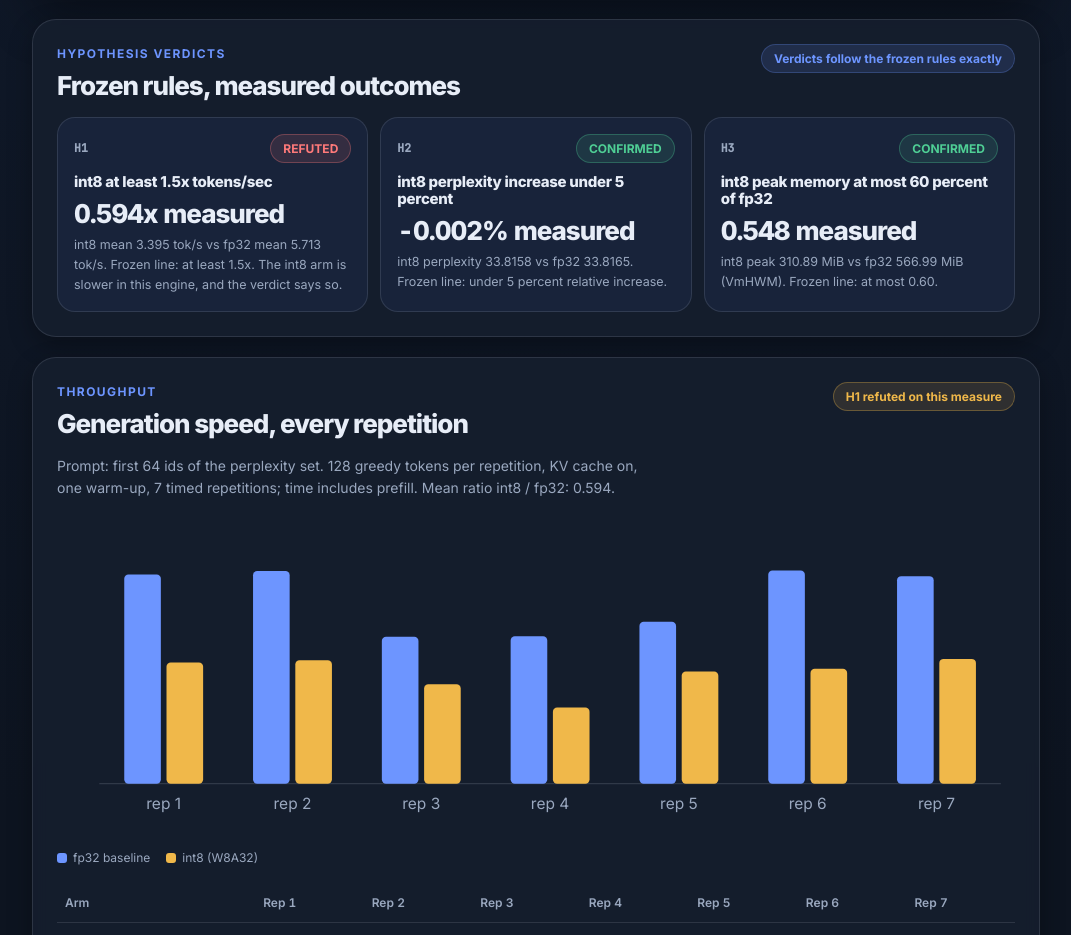
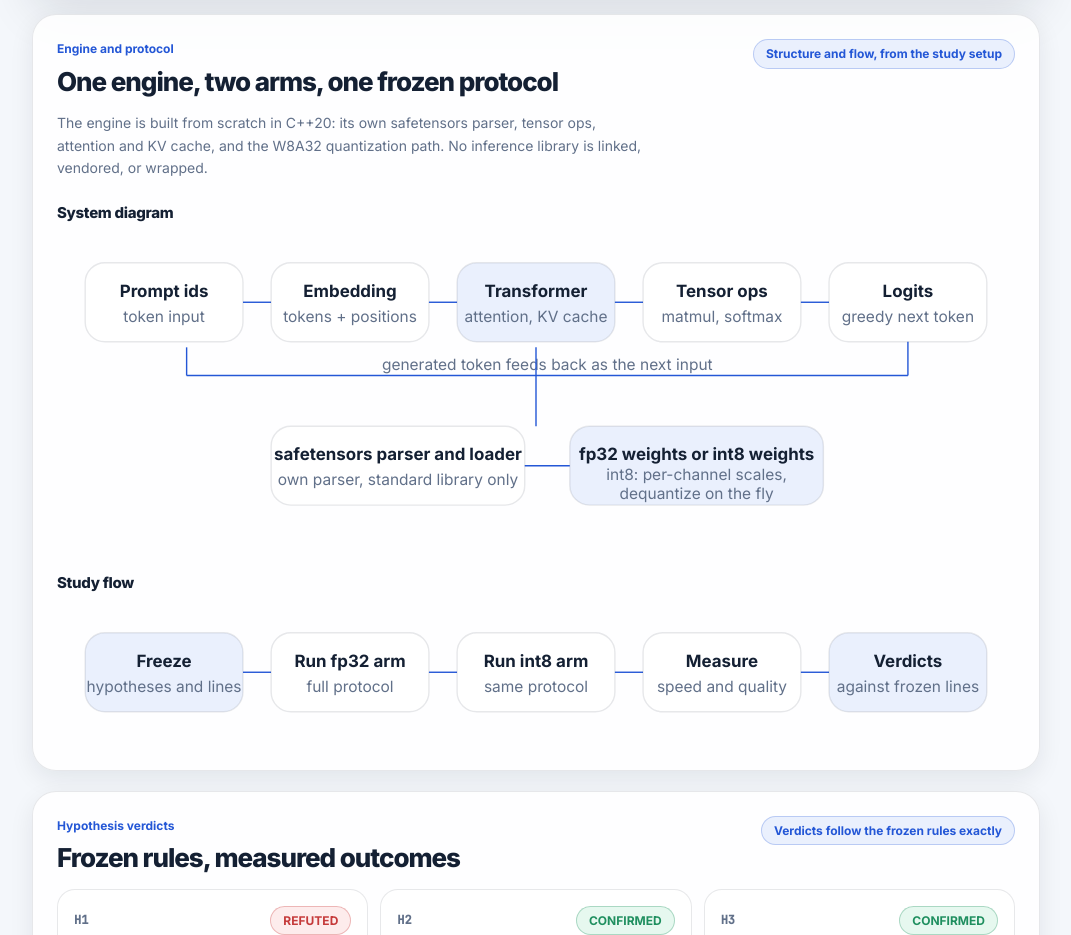
Before and after one commit to JesunAhmadUshno/cpp-inference-engine-lab, a React (Vite) app in the folder site/: page / in a window 1280 px wide. Shown: the part 617-1552 px from the top of the page, without its empty margins (104-1175 px from the left). Built offline with nearby package versions, Linux system fonts and the light colour scheme.

Commit message:
Align site design to the llm-observability Hallmark reference language

```diff
--- a/site/src/App.jsx
+++ b/site/src/App.jsx
@@ -17,6 +17,65 @@ function VerdictCard({ id, title, verdict, good, measured, line }) {
       <div className="num">{measured}</div>
       <div className="cap">{line}</div>
     </div>
+  );
+}
+
+function EngineDiagram() {
+  const boxes = [
+    [20, 'Prompt ids', 'token input'],
+    [152, 'Embedding', 'tokens + positions'],
+    [284, 'Transformer', 'attention, KV cache'],
+    [416, 'Tensor ops', 'matmul, softmax'],
+    [548, 'Logits', 'greedy next token'],
+  ];
+  return (
+    <div>
+      <svg className="diagram" viewBox="0 0 680 228" role="img" aria-label="System diagram of the from-scratch C++ inference engine: prompt ids flow through embedding, transformer blocks and tensor ops to logits, fed by weights loaded from safetensors in fp32 or int8 form">
+        {boxes.map(([x, title, sub], i) => (
+          <g key={title}>
+            <rect className={i === 2 ? 'box-accent' : 'box'} x={x} y="24" width="112" height="56" rx="14" />
+            <text className="box-title" x={x + 56} y="48" textAnchor="middle">{title}</text>
+            <text x={x + 56} y="66" textAnchor="middle">{sub}</text>
+            {i < boxes.length - 1 && <line className="arrow" x1={x + 112} y1="52" x2={x + 132} y2="52" />}
+          </g>
+        ))}
+        <line className="arrow" x1="604" y1="80" x2="604" y2="104" />
+        <line className="arrow" x1="604" y1="104" x2="92" y2="104" />
+        <line className="arrow" x1="92" y1="104" x2="92" y2="84" />
+        <text x="348" y="100" textAnchor="middle">generated token feeds back as the next input</text>
+        <rect className="box" x="152" y="140" width="180" height="56" rx="14" />
+        <text className="box-title" x="242" y="164" textAnchor="middle">safetensors parser and loader</text>
+        <text x="242" y="182" textAnchor="middle">own parser, standard library only</text>
+        <rect className="box-accent" x="364" y="140" width="180" height="56" rx="14" />
+        <text className="box-title" x="454" y="164" textAnchor="middle">fp32 weights or int8 weights</text>
+        <text x="454" y="178" textAnchor="middle">int8: per-channel scales,</text>
+        <text x="454" y="192" textAnchor="middle">dequantize on the fly</text>
+        <line className="arrow" x1="332" y1="168" x2="364" y2="168" />
+        <line className="arrow" x1="340" y1="140" x2="340" y2="84" />
+      </svg>
+    </div>
+  );
+}
+
+function FlowDiagram() {
+  const steps = [
+    [20, 'Freeze', 'hypotheses and lines'],
+    [152, 'Run fp32 arm', 'full protocol'],
+    [284, 'Run int8 arm', 'same protocol'],
+    [416, 'Measure', 'speed and quality'],
+    [548, 'Verdicts', 'against frozen lines'],
+  ];
+  return (
+    <svg className="diagram" viewBox="0 0 680 104" role="img" aria-label="Flow diagram of the study protocol: hypotheses frozen first, then both arms run and measured, then verdicts compared with the frozen lines">
+      {steps.map(([x, title, sub], i) => (
+        <g key={title}>
+          <rect className={i === 0 || i === 4 ? 'box-accent' : 'box'} x={x} y="24" width="112" height="56" rx="14" />
+          <text className="box-title" x={x + 56} y="48" textAnchor="middle">{title}</text>
+          <text x={x + 56} y="66" textAnchor="middle">{sub}</text>
+          {i < steps.length - 1 && <line className="arrow" x1={x + 112} y1="52" x2={x + 132} y2="52" />}
+        </g>
+      ))}
+    </svg>
   );
 }
 
@@ -64,6 +123,7 @@ export default function App() {
       <nav className="top">
         <a className="brand" href={REPO}>cpp-inference-engine-lab</a>
         <div className="links">
+          <a href="#engine">Engine</a>
           <a href="#verdicts">Verdicts</a>
           <a href="#throughput">Throughput</a>
           <a href="#quality">Quality and memory</a>
@@ -105,6 +165,26 @@ export default function App() {
             <div className="cap">predicted tokens in the frozen perplexity set, both arms</div>
           </div>
         </div>
+      </section>
+
+
+      <section id="engine" className="card">
+        <div className="head">
+          <div>
+            <p className="eyebrow">Engine and protocol</p>
+            <h2>One engine, two arms, one frozen protocol</h2>
+          </div>
+          <span className="pill info">Structure and flow, from the study setup</span>
+        </div>
+        <p className="sub">
+          The engine is built from scratch in C++20: its own safetensors parser, tensor ops,
+          attention and KV cache, and the W8A32 quantization path. No inference library is
+          linked, vendored, or wrapped.
+        </p>
+        <h3 className="block">System diagram</h3>
+        <EngineDiagram />
+        <h3 className="block">Study flow</h3>
+        <FlowDiagram />
       </section>
 
       <section id="verdicts" className="card">
--- a/site/src/styles.css
+++ b/site/src/styles.css
@@ -1,14 +1,36 @@
 /* Hallmark · v2.0.0 · floor audit 2026-11-15 · existing page: Floor items only, data, copy and structure untouched */
 /* Hallmark · pre-emit critique: P3 H4 E4 S4 R5 V3 · weakest: V, one of six sibling dashboards on a shared house pattern; this pass standardises tokens, focus and motion only */
+/* Hallmark · design unification 2026-11-15 · aligned to the llm-observability reference language: light base, dark variant, menubar, card rhythm, full-bleed footer */
 :root {
   --font-sans: Inter, ui-sans-serif, system-ui, sans-serif;
   --font-mono: 'JetBrains Mono', ui-monospace, monospace;
+  --bg: #f4f7fb;
+  --surface: rgba(255, 255, 255, 0.86);
+  --surface-strong: #ffffff;
+  --border: rgba(20, 32, 51, 0.1);
+  --text: #142033;
+  --muted: #617089;
+  --primary: #2457d6;
+  --primary-strong: #1746b8;
+  --primary-pale: #eaf0fd;
+  --good: #1f8f5f; --good-bg: #e6f8ef;
+  --warn: #a46b00; --warn-bg: #fff4db;
+  --bad: #c53a3a; --bad-bg: #fdecec;
+  --radius-xl: 24px; --radius-lg: 18px; --radius-md: 14px; --radius-pill: 999px;
+  --shadow: 0 18px 50px rgba(15, 23, 42, 0.12);
+  --shadow-soft: 0 8px 24px rgba(15, 23, 42, 0.08);
+  --grid: rgba(20, 32, 51, 0.08);
+  --btn-ink: #f4f7fb;
+  --btn-bg: #2457d6;
+  --btn-shadow: rgba(36, 87, 214, 0.18);
+  --footer-bg: #141310;
+  --footer-text: #a39d92;
+  --footer-code-bg: rgba(255, 255, 255, 0.08);
+  color-scheme: light;
+}
+@media (prefers-color-scheme: dark) {
+  :root {
     --bg: #0d1420;
-  --bg-top: #101a2c;
-  --btn-ink: #fff;
-  --btn-from: #2457d6;
-  --btn-to: #3d70ff;
-  --btn-shadow: rgba(36, 87, 214, 0.3);
     --surface: rgba(22, 31, 46, 0.9);
     --surface-strong: #18233a;
     --border: rgba(220, 230, 245, 0.12);
@@ -20,11 +42,12 @@
     --good: #4fcf95; --good-bg: rgba(79, 207, 149, 0.12);
     --warn: #f0b84a; --warn-bg: rgba(240, 184, 74, 0.12);
     --bad: #ff7a7a; --bad-bg: rgba(255, 122, 122, 0.12);
-  --radius-xl: 24px; --radius-lg: 18px; --radius-md: 14px; --radius-pill: 999px;
     --shadow: 0 18px 50px rgba(0, 0, 0, 0.4);
     --shadow-soft: 0 8px 24px rgba(0, 0, 0, 0.3);
     --grid: rgba(220, 230, 245, 0.14);
+    --btn-shadow: rgba(36, 87, 214, 0.3);
     color-scheme: dark;
+  }
 }
 * { box-sizing: border-box; }
 html { scroll-behavior: smooth; }
@@ -32,25 +55,27 @@ html, body { overflow-x: clip; }
 body {
   margin: 0; color: var(--text);
   font: 14px/1.6 var(--font-sans);
-  background: linear-gradient(180deg, var(--bg-top) 0%, var(--bg) 42%, var(--bg) 100%);
+  background: var(--bg);
   min-height: 100vh;
 }
 a { color: var(--primary); }
-code, .mono { font-family: var(--font-mono); font-size: 11.5px; }
-code { background: var(--primary-pale); color: var(--primary-strong); padding: 2px 8px; border-radius: var(--radius-pill); }
+a:active { color: var(--primary-strong); }
+code, .mono { font-family: var(--font-mono); font-size: 12px; }
+code { background: var(--primary-pale); color: var(--primary-strong); padding: 4px 8px; border-radius: var(--radius-pill); }
 
 .wrap { max-width: 1040px; margin: 0 auto; padding: 24px 16px 64px; }
-nav.top { display: flex; align-items: center; justify-content: space-between; gap: 12px; padding: 8px 0 24px; flex-wrap: wrap; }
+nav.top { display: flex; align-items: center; justify-content: space-between; gap: 12px; padding: 8px 16px; margin-bottom: 20px; flex-wrap: wrap; background: var(--surface); border: 1px solid var(--border); border-radius: var(--radius-pill); }
 nav.top .brand { font-weight: 800; letter-spacing: -0.03em; text-decoration: none; color: var(--text); }
 nav.top .links { display: flex; gap: 4px; flex-wrap: wrap; }
-nav.top .links a { color: var(--muted); text-decoration: none; padding: 6px 12px; border-radius: var(--radius-pill); font-weight: 500; font-size: 13px; }
+nav.top .links a { color: var(--muted); text-decoration: none; padding: 8px 12px; border-radius: var(--radius-pill); font-weight: 500; font-size: 13px; }
 nav.top .links a:hover { background: var(--primary-pale); color: var(--primary); }
+nav.top .links a:active { background: var(--primary-pale); color: var(--primary-strong); }
 
-.card { background: var(--surface); border: 1px solid var(--border); border-radius: var(--radius-xl); box-shadow: var(--shadow-soft); padding: 24px; backdrop-filter: blur(8px); }
+.card { background: var(--surface); border: 1px solid var(--border); border-radius: var(--radius-xl); box-shadow: var(--shadow-soft); padding: 24px; }
 .card.hero { box-shadow: var(--shadow); padding: 32px; }
 section { margin-top: 20px; scroll-margin-top: 16px; }
-.eyebrow { font-size: 12px; font-weight: 700; text-transform: uppercase; letter-spacing: 0.12em; color: var(--primary); margin: 0 0 8px; }
-h1, h2, h3 { letter-spacing: -0.04em; font-weight: 800; margin: 0; line-height: 1.15; }
+.eyebrow { font-size: 12px; font-weight: 700; color: var(--primary); margin: 0 0 8px; }
+h1, h2, h3 { letter-spacing: -0.04em; font-weight: 800; margin: 0; line-height: 1.15; text-wrap: balance; }
 h1 { font-size: clamp(28px, 5vw, 44px); letter-spacing: -0.05em; }
 h2 { font-size: clamp(20px, 3vw, 26px); }
 h3 { font-size: 15px; letter-spacing: -0.02em; }
@@ -59,46 +84,56 @@ h3.block { margin-top: 24px; }
 .sub.wide { max-width: none; }
 .head { display: flex; justify-content: space-between; align-items: flex-start; gap: 12px; margin-bottom: 16px; flex-wrap: wrap; }
 
-.pill { display: inline-flex; align-items: center; gap: 6px; padding: 4px 12px; border-radius: var(--radius-pill); font-size: 12px; font-weight: 700; border: 1px solid transparent; white-space: nowrap; }
+.pill { display: inline-flex; align-items: center; gap: 8px; padding: 4px 12px; border-radius: var(--radius-pill); font-size: 12px; font-weight: 700; border: 1px solid transparent; white-space: nowrap; }
 .pill.good { color: var(--good); background: var(--good-bg); border-color: color-mix(in srgb, var(--good) 30%, transparent); }
 .pill.warn { color: var(--warn); background: var(--warn-bg); border-color: color-mix(in srgb, var(--warn) 30%, transparent); }
 .pill.bad { color: var(--bad); background: var(--bad-bg); border-color: color-mix(in srgb, var(--bad) 30%, transparent); }
 .pill.info { color: var(--primary); background: var(--primary-pale); border-color: color-mix(in srgb, var(--primary) 25%, transparent); }
 
-.btn { display: inline-flex; align-items: center; gap: 8px; border: 0; cursor: pointer; font: 600 13px var(--font-sans); padding: 10px 18px; border-radius: var(--radius-pill); text-decoration: none; transition: transform .15s, box-shadow .15s; }
-.btn.primary { color: var(--btn-ink); background: linear-gradient(135deg, var(--btn-from), var(--btn-to)); box-shadow: 0 10px 22px var(--btn-shadow); }
+.btn { display: inline-flex; align-items: center; gap: 8px; border: 0; cursor: pointer; font: 600 13px var(--font-sans); padding: 12px 20px; border-radius: var(--radius-pill); text-decoration: none; transition: transform .15s, box-shadow .15s; }
+.btn.primary { color: var(--btn-ink); background: var(--btn-bg); box-shadow: 0 8px 24px var(--btn-shadow); }
 .btn.primary:hover { transform: translateY(-1px); }
+.btn.primary:active { transform: translateY(0); background: var(--primary-strong); }
 .btn.ghost { color: var(--primary); background: transparent; border: 1px solid color-mix(in srgb, var(--primary) 35%, transparent); }
+.btn.ghost:active { background: var(--primary-pale); }
 .btn:focus-visible, a:focus-visible { outline: 3px solid color-mix(in srgb, var(--primary) 45%, transparent); outline-offset: 2px; }
-.actions { display: flex; gap: 10px; align-items: center; flex-wrap: wrap; margin-top: 20px; }
-.hint { color: var(--muted); font-size: 12.5px; }
+.actions { display: flex; gap: 12px; align-items: center; flex-wrap: wrap; margin-top: 20px; }
+.hint { color: var(--muted); font-size: 13px; }
 
 .tiles { display: grid; grid-template-columns: repeat(4, minmax(0, 1fr)); gap: 12px; margin-top: 24px; }
 .tile { background: var(--surface-strong); border: 1px solid var(--border); border-radius: var(--radius-lg); padding: 16px; }
 .tile .num { font-size: 26px; font-weight: 800; letter-spacing: -0.04em; line-height: 1.1; font-variant-numeric: tabular-nums; }
-.tile .cap { color: var(--muted); font-size: 12.5px; margin-top: 4px; }
+.tile .cap { color: var(--muted); font-size: 13px; margin-top: 4px; }
 .grid2 { display: grid; grid-template-columns: repeat(2, minmax(0, 1fr)); gap: 16px; }
 .grid3 { display: grid; grid-template-columns: repeat(3, minmax(0, 1fr)); gap: 12px; }
-.tile.verdict .vhead { display: flex; justify-content: space-between; align-items: center; margin-bottom: 10px; }
+.tile.verdict .vhead { display: flex; justify-content: space-between; align-items: center; margin-bottom: 12px; }
 .tile.verdict .vlabel { color: var(--muted); font-weight: 700; }
-.tile.verdict h3 { margin-bottom: 10px; }
-.tile.verdict .num { margin-bottom: 6px; }
+.tile.verdict h3 { margin-bottom: 12px; }
+.tile.verdict .num { margin-bottom: 8px; }
 
-svg.chart { width: 100%; height: auto; display: block; overflow: visible; margin-top: 8px; }
-svg.chart text { fill: var(--muted); font: 11px var(--font-sans); }
-svg.chart .axis { stroke: var(--grid); }
+svg.chart, svg.diagram { width: 100%; height: auto; display: block; overflow: visible; margin-top: 8px; }
+svg.chart text, svg.diagram text { fill: var(--muted); font: 11px var(--font-sans); }
+svg.chart .axis, svg.diagram .axis { stroke: var(--grid); }
+svg.diagram .box { fill: var(--surface-strong); stroke: var(--border); }
+svg.diagram .box-accent { fill: var(--primary-pale); stroke: var(--border); }
+svg.diagram .box-title { fill: var(--text); font-weight: 700; font-size: 12px; }
+svg.diagram .arrow { stroke: var(--primary); fill: none; }
 .legend { display: flex; gap: 16px; flex-wrap: wrap; font-size: 12px; color: var(--muted); margin: 8px 0 16px; }
-.legend i { display: inline-block; width: 10px; height: 10px; border-radius: 3px; margin-right: 6px; vertical-align: -1px; }
+.legend i { display: inline-block; width: 12px; height: 12px; border-radius: 4px; margin-right: 8px; vertical-align: -1px; }
 
 table { width: 100%; border-collapse: collapse; font-size: 13px; font-variant-numeric: tabular-nums; margin-top: 12px; }
-th, td { text-align: left; padding: 10px 8px; border-bottom: 1px solid var(--border); }
+th, td { text-align: left; padding: 12px 8px; border-bottom: 1px solid var(--border); }
 th { color: var(--muted); font-weight: 600; font-size: 12px; }
 .ok { color: var(--good); font-weight: 700; }
 .no { color: var(--bad); font-weight: 700; }
 
-footer { margin-top: 28px; color: var(--muted); font-size: 13px; max-width: 78ch; }
-.support { display: flex; gap: 12px; flex-wrap: wrap; margin-top: 16px; }
-.support-pill { display: inline-flex; align-items: center; padding: 8px 16px; border-radius: var(--radius-pill); border: 1px solid var(--border); background: var(--primary-pale); color: var(--primary); text-decoration: none; font-weight: 600; }
+footer { margin-top: 48px; padding: 48px 0; background: var(--footer-bg); color: var(--footer-text); font-size: 13px; box-shadow: 0 0 0 100vmax var(--footer-bg); clip-path: inset(0 -100vmax); }
+footer a { color: var(--footer-text); }
+footer p { max-width: 68ch; margin: 0; }
+.support { display: flex; gap: 12px; flex-wrap: wrap; margin-top: 20px; }
+.support-pill { display: inline-flex; align-items: center; padding: 8px 16px; border-radius: var(--radius-pill); border: 1px solid var(--footer-text); background: transparent; color: var(--footer-text); text-decoration: none; font-weight: 600; }
+.support-pill:hover { background: var(--footer-code-bg); }
+.support-pill:active { background: var(--footer-code-bg); color: var(--footer-text); }
 
 @media (max-width: 760px) {
   .tiles, .grid2, .grid3 { grid-template-columns: minmax(0, 1fr); }
```
Lines whose indentation alone changed are shown as unchanged.
